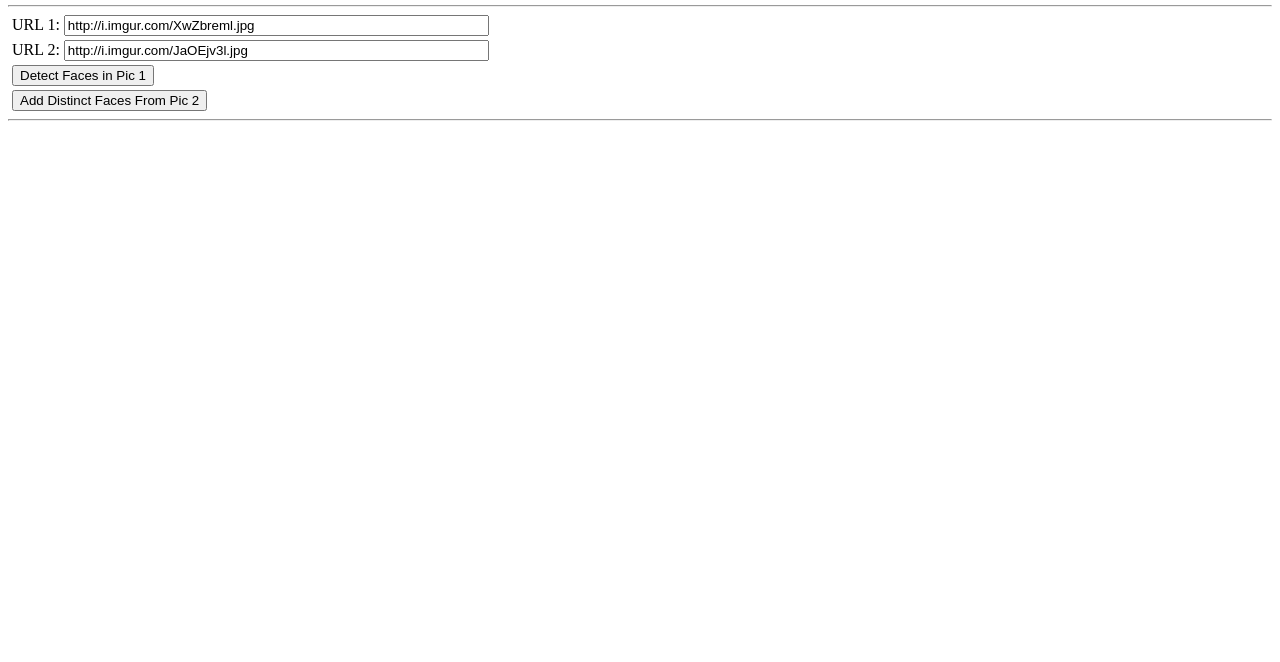
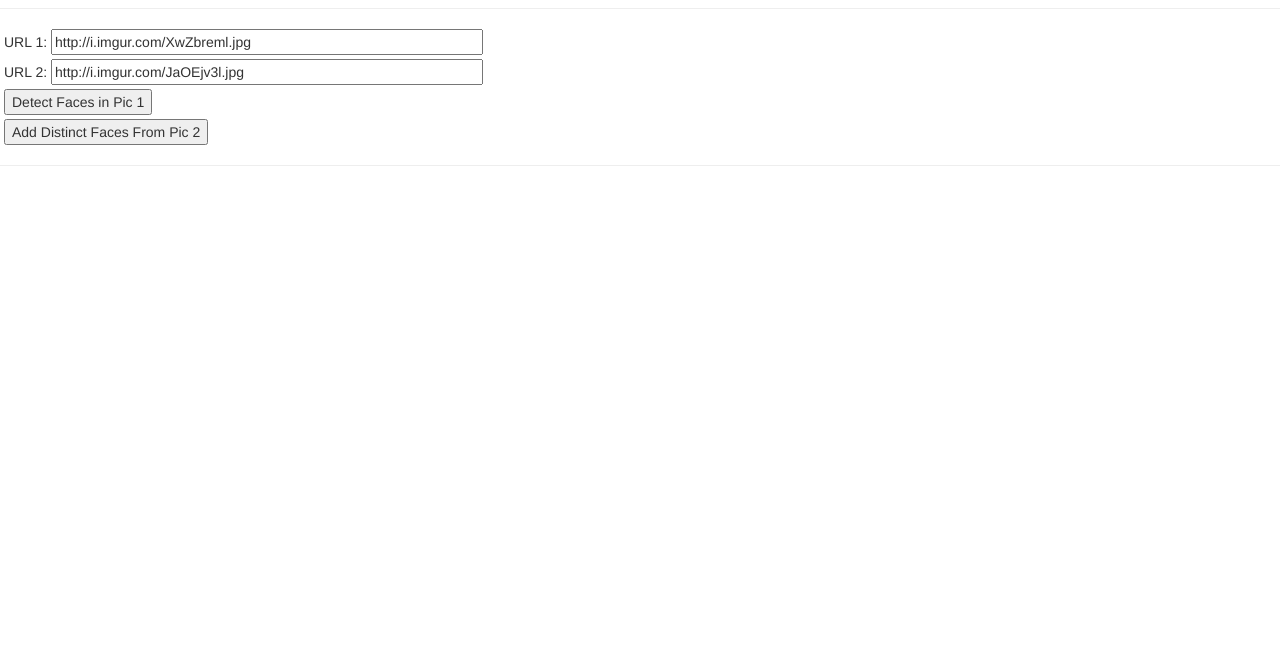
Before and after one commit to robertsonsamuel/facecounter, a plain HTML site: page index.html in a window 1280 px wide. Shown: the part 138-800 px from the top of the page. Drawn offline with nearby package versions, Linux system fonts and the light colour scheme.

Commit message:
commit to master start

```diff
--- a/index.html
+++ b/index.html
@@ -4,6 +4,14 @@
   <meta charset="UTF-8">
   <title>Facial Recognition</title>
   <!-- include the Bootstrap stylesheet here if desired -->
+  <!-- Latest compiled and minified CSS -->
+<link rel="stylesheet" href="https://maxcdn.bootstrapcdn.com/bootstrap/3.3.5/css/bootstrap.min.css" integrity="sha512-dTfge/zgoMYpP7QbHy4gWMEGsbsdZeCXz7irItjcC3sPUFtf0kuFbDz/ixG7ArTxmDjLXDmezHubeNikyKGVyQ==" crossorigin="anonymous">
+
+<!-- Optional theme -->
+<link rel="stylesheet" href="https://maxcdn.bootstrapcdn.com/bootstrap/3.3.5/css/bootstrap-theme.min.css" integrity="sha384-aUGj/X2zp5rLCbBxumKTCw2Z50WgIr1vs/PFN4praOTvYXWlVyh2UtNUU0KAUhAX" crossorigin="anonymous">
+
+<!-- Latest compiled and minified JavaScript -->
+
   <!-- see http://getbootstrap.com/getting-started/ -->
   <link rel="stylesheet" href="style.css">
 </head>
@@ -34,6 +42,7 @@
 
   <script src="https://code.jquery.com/jquery-2.1.4.min.js"></script>
   <!-- include the Bootstrap JavaScript here if desired -->
+  <script src="https://maxcdn.bootstrapcdn.com/bootstrap/3.3.5/js/bootstrap.min.js" integrity="sha512-K1qjQ+NcF2TYO/eI3M6v8EiNYZfA95pQumfvcVrTHtwQVDG+aHRqLi/ETn2uB+1JqwYqVG3LIvdm9lj6imS/pQ==" crossorigin="anonymous"></script>
   <script src="main.js"></script>
 </body>
 </html>
```
